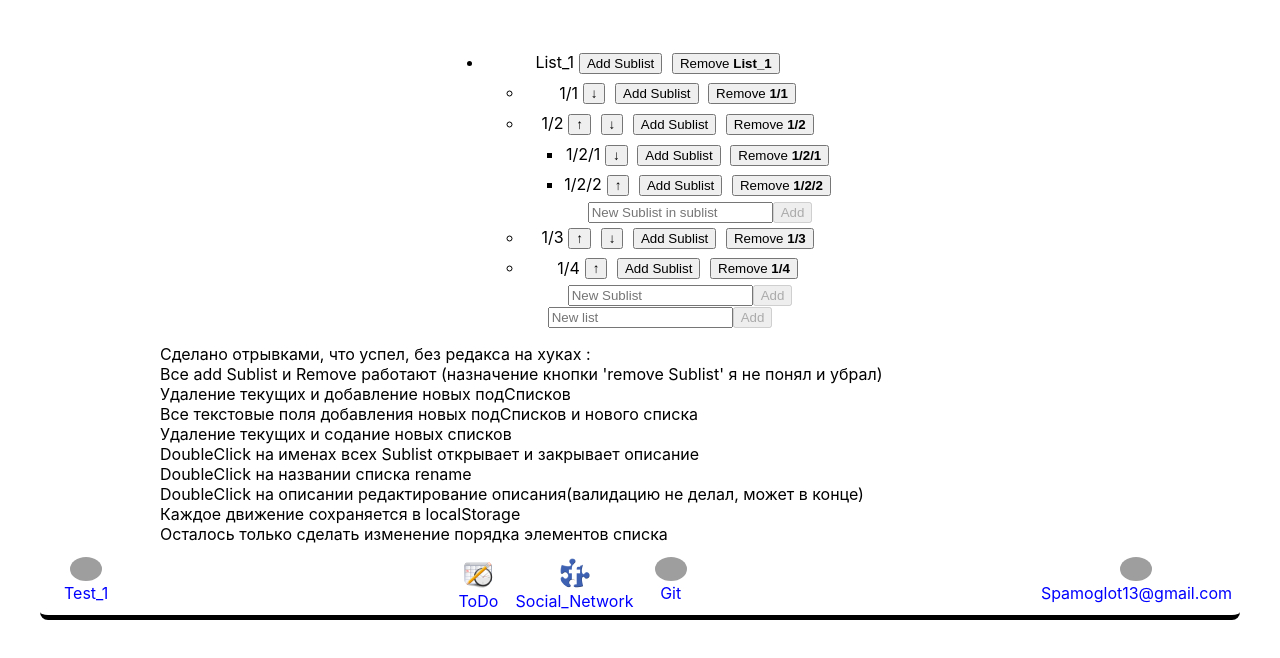
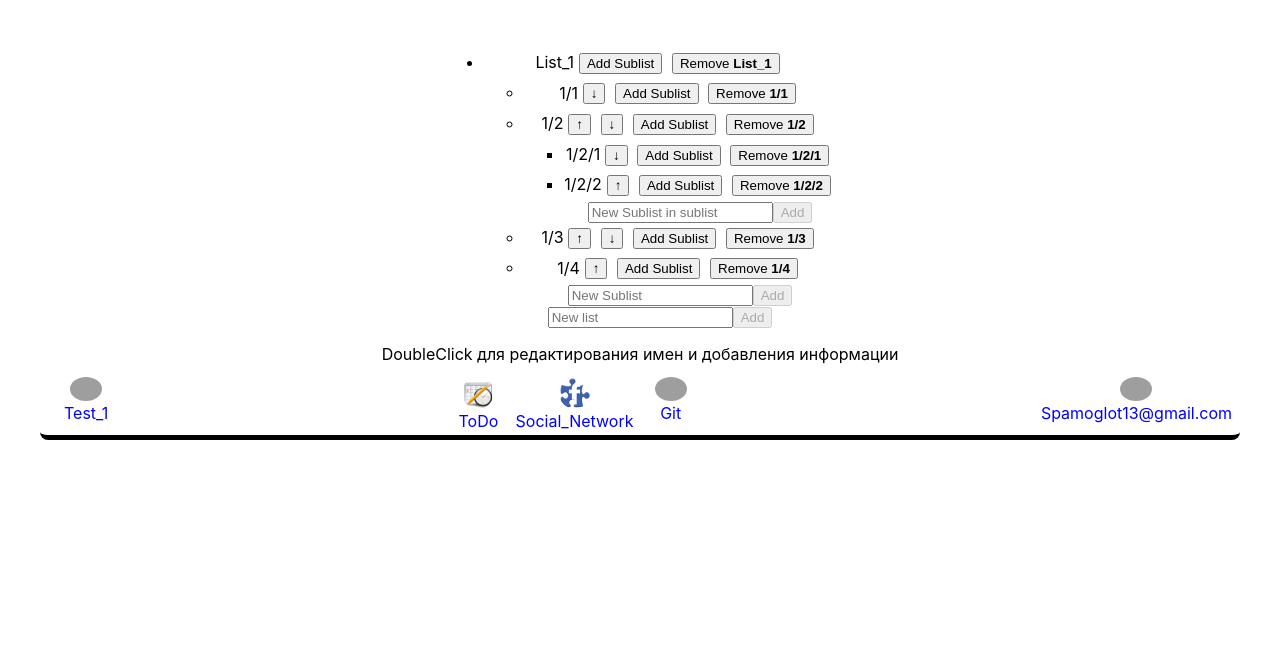
Before and after one commit to Sphinx7777/testFree_3, a React (Create React App) app: page /#/ in a window 1280 px wide. Shown: the top 658 px of the page. Built offline with nearby package versions, Linux system fonts and the light colour scheme; grey boxes are pictures that could not be loaded.

Commit message:
btn for change index

```diff
--- a/src/Components/Footer/Footer.jsx
+++ b/src/Components/Footer/Footer.jsx
@@ -11,18 +11,7 @@ export const Footer = () => {
 
 	return (
 		<div className={s.footerWrapper}>
-			<div style={{textAlign: 'left', paddingLeft: '10%'}}>
-				Сделано отрывками, что успел, без редакса на хуках : <br/>
-				Все add Sublist и Remove работают (назначение кнопки 'remove Sublist' я не понял и убрал) <br/>
-				Удаление текущих и добавление новых подСписков <br/>
-				Все текстовые поля добавления новых подСписков и нового списка<br/>
-				Удаление текущих и содание новых списков <br/>
-				DoubleClick на именах всех Sublist открывает и закрывает описание <br/>
-				DoubleClick на названии списка rename <br/>
-				DoubleClick на описании редактирование описания(валидацию не делал, может в конце) <br/>
-				Каждое движение сохраняется в localStorage <br/>
-				Осталось только сделать изменение порядка элементов списка <br/>
-			</div>
+			<div>DoubleClick для редактирования имен и добавления информации</div>
 			<footer className={s.footer}>
 				<div>
 					<a className={s.link}
```
